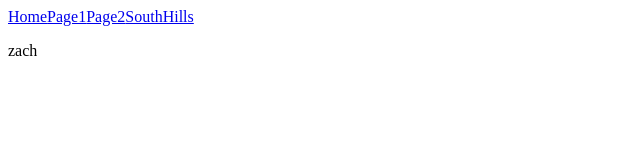
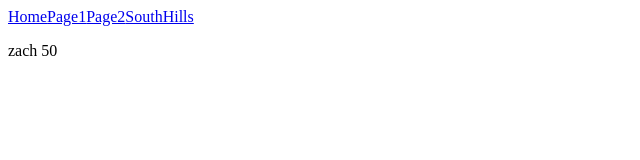
Before and after one commit to gsantella/angular-signals, an Angular app: page /page1 in a window 1280 px wide. Shown: the top 160 px of the page, without its empty margins (0-640 px from the left). Built offline with nearby package versions, Linux system fonts and the light colour scheme.

Commit message:
Add number to page1

```diff
--- a/src/app/page1/page1.component.html
+++ b/src/app/page1/page1.component.html
@@ -1 +1 @@
-<p>zach</p>
+<p>zach {{num}}</p>
--- a/src/app/page1/page1.component.ts
+++ b/src/app/page1/page1.component.ts
@@ -7,5 +7,8 @@ import { Component } from '@angular/core';
   styleUrl: './page1.component.css'
 })
 export class Page1Component {
-
+  num = 50;
+  increment() {
+    this.num++;
+  }
 }
```
